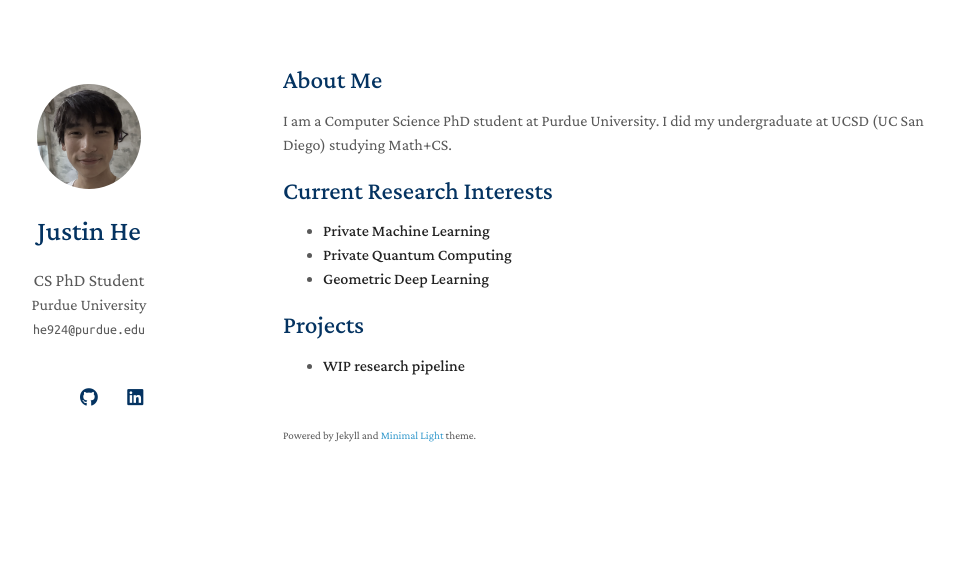
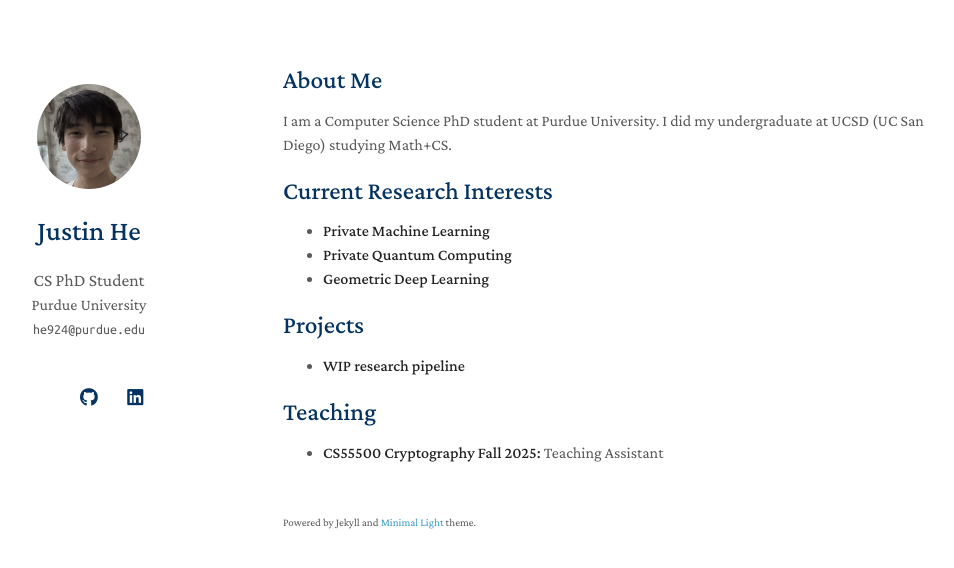
Before and after one commit to jjustinhe/jjustinhe.github.io, a Jekyll site: the page built from index.md, in a window 1280 px wide. Shown: the top 568 px of the page, without its empty margins (187-1141 px from the left). Built offline with Jekyll 4.4.1, drawn with Linux system fonts in a browser that asks for light colours; a style sheet for code colours, icons or effects is not loaded; our own code applies the rules of GitHub Pages for plain Markdown files.

Commit message:
Update index.md

```diff
--- a/index.md
+++ b/index.md
@@ -17,6 +17,9 @@ I did my undergraduate at UCSD (UC San Diego) studying Math+CS.
 
 - **WIP research pipeline**
 
+## Teaching
+
+- **CS55500 Cryptography Fall 2025:** Teaching Assistant
 {% comment %}
 
 ## News
```
